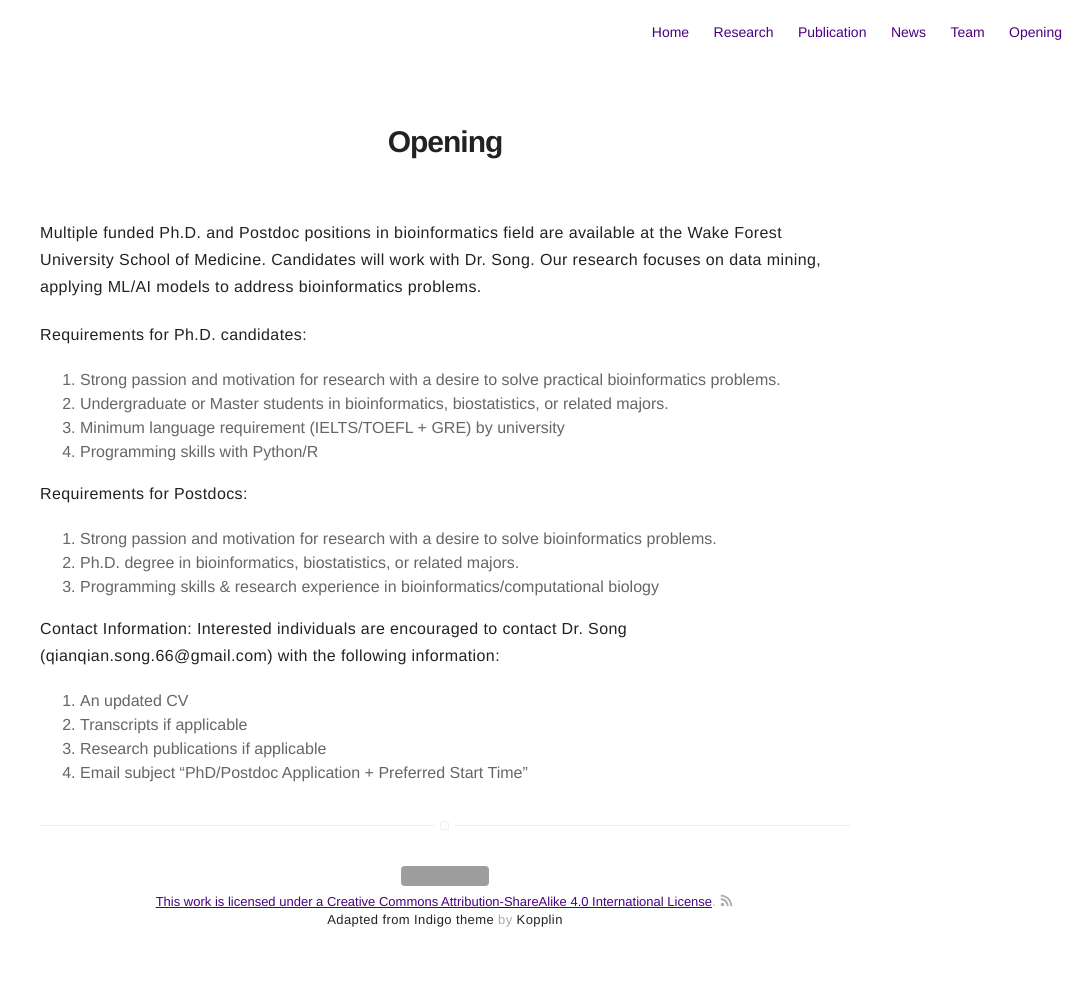
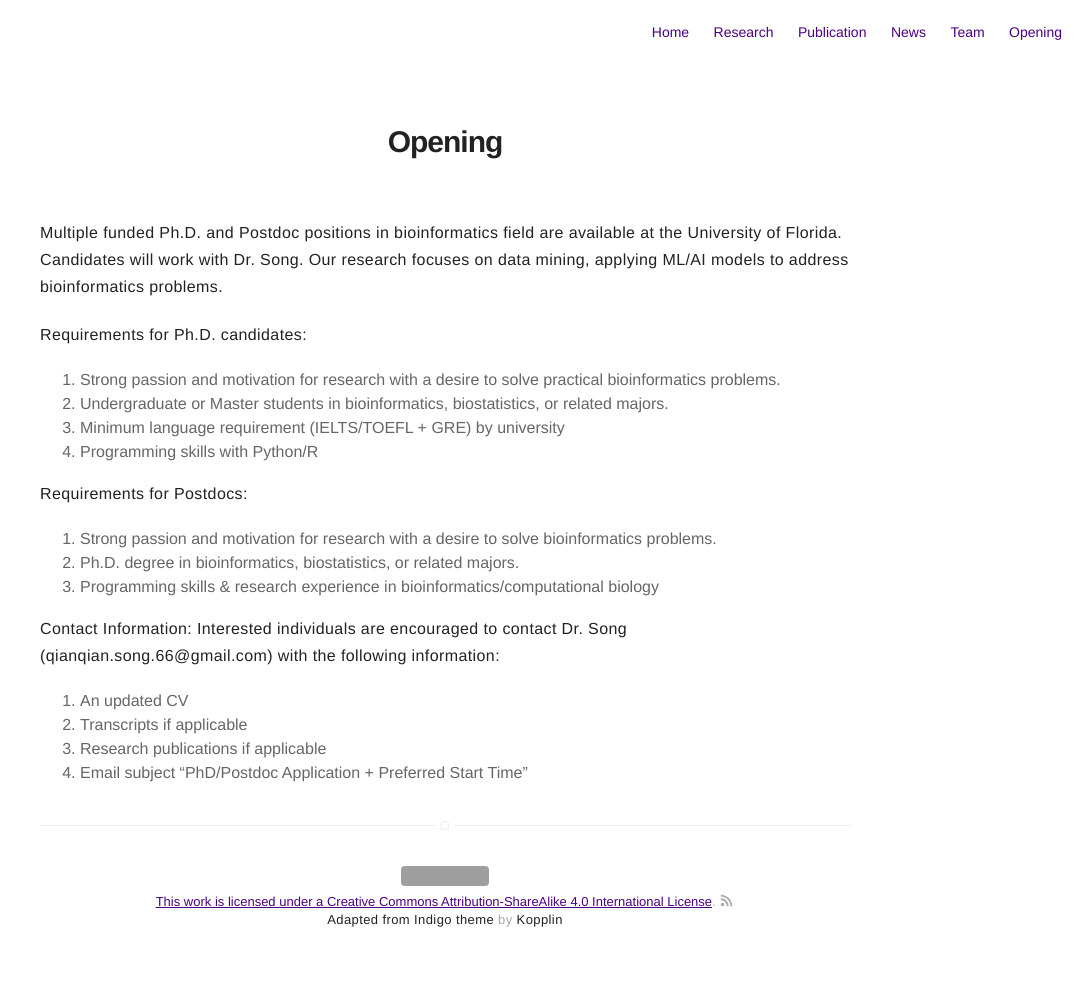
Before and after one commit to QSong-github/SongLab, a Jekyll site: the page built from pages/opening.md, in a window 1280 px wide. Shown: the whole page, without its empty margins (195-1280 px from the left). Built offline with Jekyll 4.4.1, drawn with Linux system fonts in a browser that asks for light colours; grey boxes are pictures that could not be loaded.

Commit message:
Update opening.md

```diff
--- a/pages/opening.md
+++ b/pages/opening.md
@@ -4,7 +4,7 @@ layout: page
 ---
 # Opening
 
-Multiple funded Ph.D. and Postdoc positions in bioinformatics field are available at the Wake Forest University School of Medicine. Candidates will work with Dr. Song. Our research focuses on data mining, applying ML/AI models to address bioinformatics problems.
+Multiple funded Ph.D. and Postdoc positions in bioinformatics field are available at the University of Florida. Candidates will work with Dr. Song. Our research focuses on data mining, applying ML/AI models to address bioinformatics problems.
 
 Requirements for Ph.D. candidates:
 1. Strong passion and motivation for research with a desire to solve practical bioinformatics problems.
```
